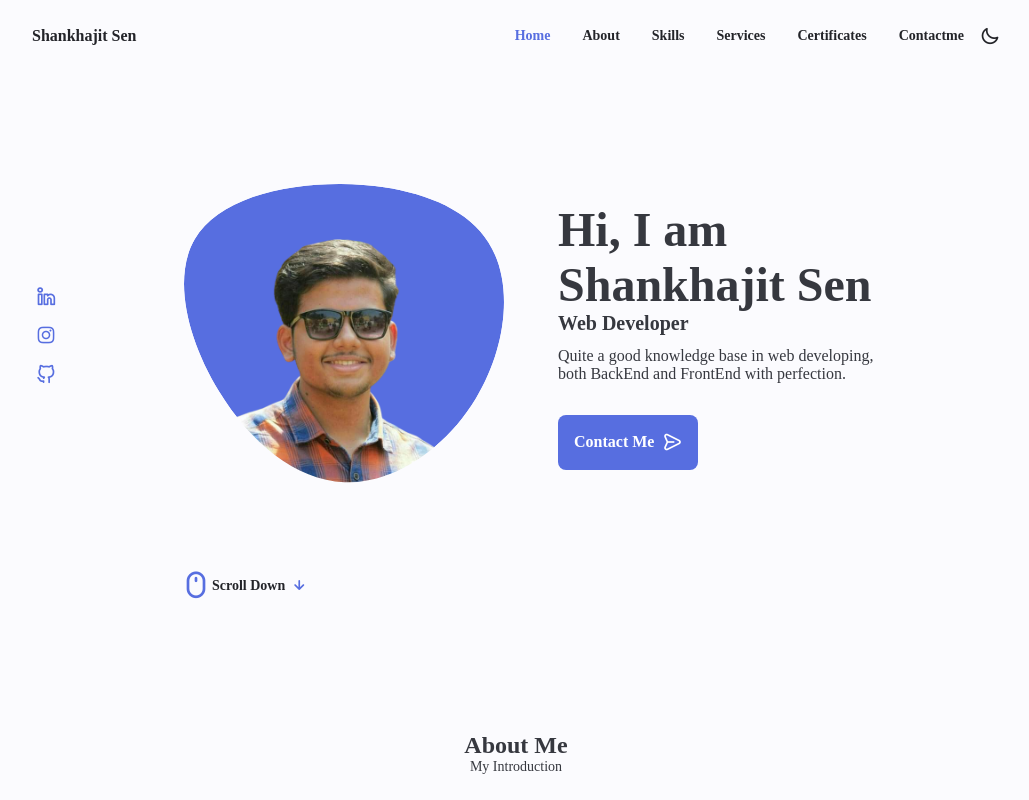
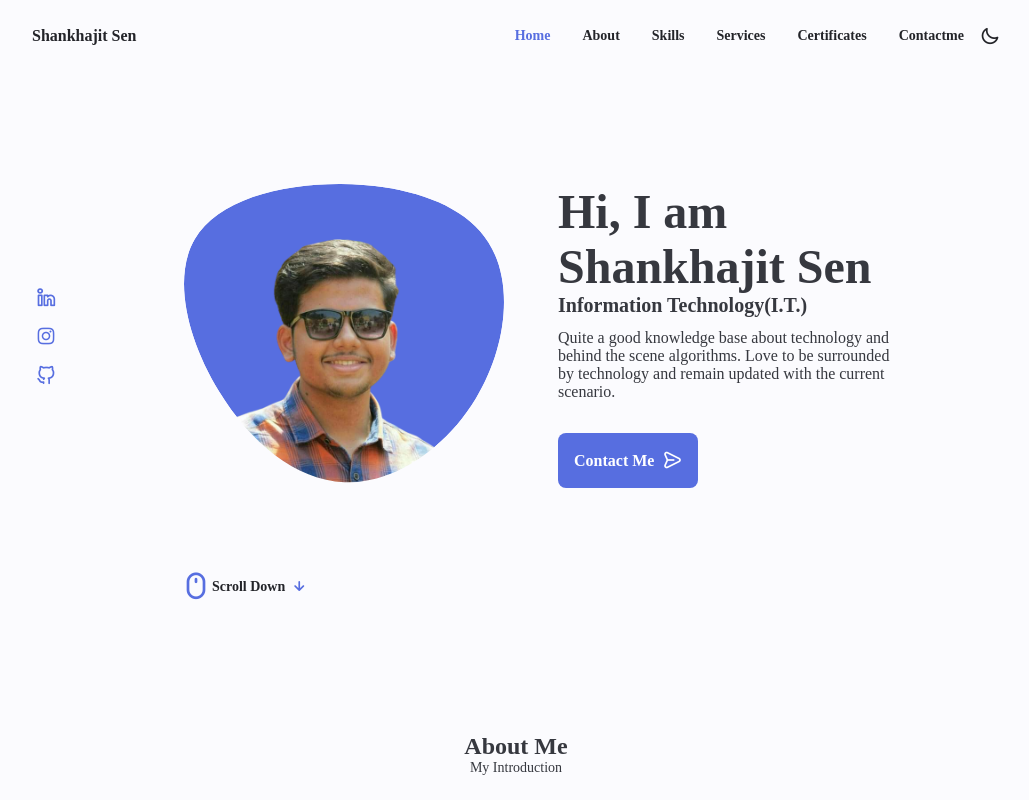
Before and after one commit to Shankhajit-Sen/Shankhajit-Sen.github.io, a plain HTML site: page index.html in a window 1280 px wide. Shown: the top 800 px of the page, without its empty margins (124-1153 px from the left). Drawn offline with nearby package versions, Linux system fonts and the light colour scheme.

Commit message:
second update

```diff
--- a/index.html
+++ b/index.html
@@ -109,8 +109,8 @@
 
                         <div class="home__data">
                             <h1 class="home__title">Hi, I am Shankhajit Sen</h1>
-                            <h3 class="home__subtitle">Web Developer</h3>
-                            <p class="home__description">Quite a good knowledge base in web developing, both BackEnd and FrontEnd with perfection.</p>
+                            <h3 class="home__subtitle">Information Technology(I.T.)</h3>
+                            <p class="home__description">Quite a good knowledge base about technology and behind the scene algorithms. Love to be surrounded by technology and remain updated with the current scenario.</p>
                             <a href="#contact" class="button button--flex">
                                 Contact Me <i class="uil uil-message button__icon"></i>
                             </a>
```
